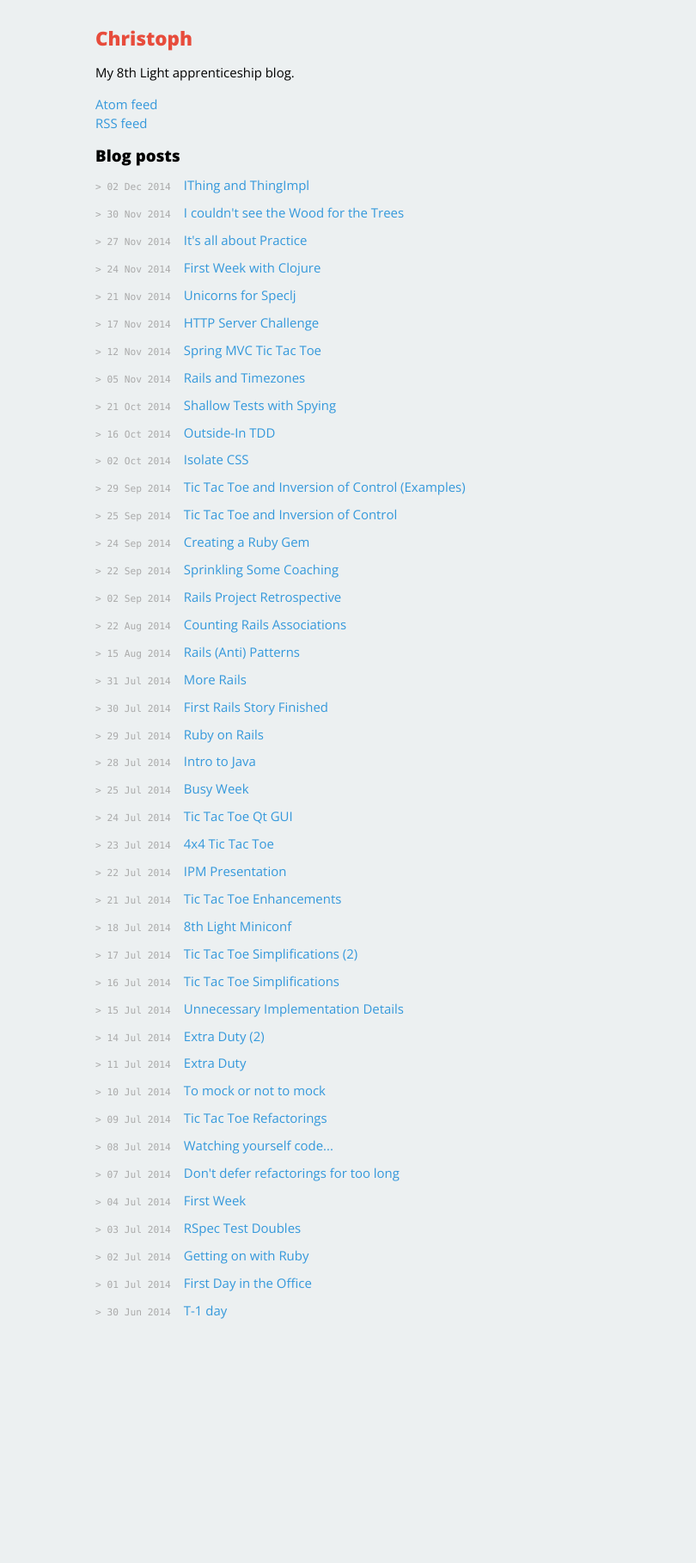
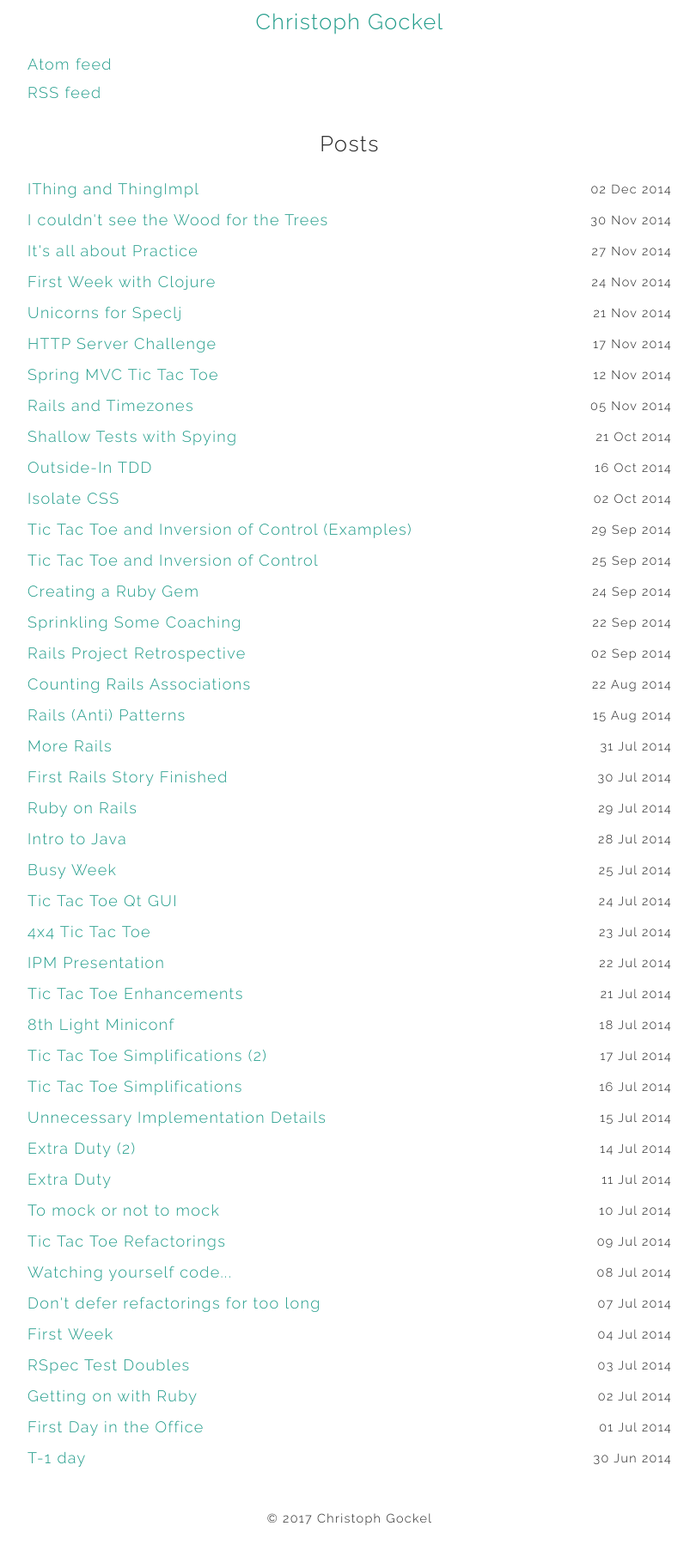
Before and after one commit to christophgockel/christophgockel.github.io, a Jekyll site: the page built from index.html, in a window 1280 px wide. Shown: the whole page at 86% size, without its empty margins (233-1043 px from the left). Built offline with Jekyll 4.4.1, drawn with Linux system fonts in a browser that asks for light colours; before the commit the page ends 1571 px from its top, so only the background shows below that.

Commit message:
Adds new styling

```diff
--- a/_config.yml
+++ b/_config.yml
@@ -1,5 +1,5 @@
 url: https://christophgockel.github.io
-name: "Christoph"
+name: "Christoph Gockel"
 encoding: utf-8
 safe: true
 
@@ -10,14 +10,11 @@ show_dir_listing: false
 timezone: Europe/London
 markdown: kramdown
 highlighter: pygments
-permalink: :title
+permalink: /posts/:title
 exclude: [README.md, LICENSE, Makefile]
-environment: production
 
-# Information for the Atom feed
-gereksiz:
-   author: "Christoph Gockel"
-   email: "cgockel@8thlight.com"
+author: "Christoph Gockel"
+email: "cgockel@8thlight.com"
 
 gems:
   - jekyll-feed
--- a/_config_development.yml
+++ /dev/null
@@ -1,2 +0,0 @@
-url: http://0.0.0.0:4000
-environment: development
--- a/_layouts/default.html
+++ b/_layouts/default.html
@@ -5,23 +5,22 @@
     <meta name="author" content="Christoph Gockel">
     <meta name="description" content="My 8th Light apprenticeship blog">
     <meta name="viewport" content="width=device-width">
-    <link rel="stylesheet" href="/css/syntax.css">
-    <link rel="stylesheet" href="/css/main.css">
-    <link rel="stylesheet" href="/css/normalize.css">
+    <link href='//fonts.googleapis.com/css?family=Raleway:400,300,600' rel='stylesheet' type='text/css' />
+    <link rel="stylesheet" href="{{ "/assets/normalize.css" | relative_url }}" />
+    <link rel="stylesheet" href="{{ "/assets/christophgockel.css" | relative_url }}" />
+    <link rel="stylesheet" href="{{ "/assets/syntax.css" | relative_url }}">
     <link rel="shortcut icon" href="/favicon.ico" type="image/x-icon">
     <link rel="icon" href="/favicon.ico" type="image/x-icon">
     <link rel="alternate" type="application/atom+xml" href="/atom.xml">
-    <title>{{ page.title }}</title>
+    <title>{{ page.title }} — {{ site.name }}</title>
   </head>
 
   <body>
-    <main>
     <header>
-    <h1 class="title"><a href="/">{{ site.name }}</a></h1>
+      <h1 class="title"><a href="/">{{ site.name }}</a></h1>
     </header>
 
     {{ content }}
-    </main>
 
     {% if site.environment == "production" %}
     <script>
@@ -35,5 +34,9 @@
 
     </script>
     {% endif %}
+
+    <footer>
+      <p>&copy; {{ "now" | date: "%Y" }} Christoph Gockel</p>
+    </footer>
   </body>
 </html>
--- /dev/null
+++ b/_sass/_body.scss
@@ -0,0 +1,23 @@
+body {
+  font-weight: 300;
+  letter-spacing: .075rem;
+  line-height: 1.8rem;
+  padding: .8rem;
+
+  header {
+    h1 {
+      font-size: 1.4rem;
+    }
+  }
+
+  footer {
+    p {
+      font-size: .8rem;
+      text-align: center;
+    }
+  }
+
+  @media (min-width: $desktop-size) {
+    padding: .5rem;
+  }
+}
--- /dev/null
+++ b/_sass/_global.scss
@@ -0,0 +1,103 @@
+*, *:before, *:after {
+  -moz-box-sizing: border-box;
+  -webkit-box-sizing: border-box;
+  box-sizing: border-box;
+}
+
+html {
+  font-size: 18px;
+
+  @media (min-width: $desktop-size) {
+    margin: 0 auto;
+    max-width: 60%;
+  }
+}
+
+body {
+  background: $background-color;
+  color: $text-color;
+  font-family: $font-family;
+}
+
+h1, h2, h3, h4, h5, h6 {
+  font-weight: 300;
+  line-height: 1.8rem;
+  margin-top: 0;
+  margin-bottom: 1rem;
+  text-align: center;
+}
+
+h1 {
+  font-size: 1.5rem;
+}
+
+h2 {
+  font-size: 1.4rem;
+}
+
+h3 {
+  font-size: 1.3rem;
+}
+
+h4 {
+  font-size: 1.2rem;
+}
+
+h5 {
+  font-size: 1.1rem;
+}
+
+h6 {
+  font-size: 1rem;
+}
+
+table {
+  border-collapse: collapse;
+  width: 100%;
+
+  th, td {
+    border-bottom: 1px solid #333333;
+    padding: .6rem 1rem;
+    text-align: left;
+  }
+
+  th:first-child, td:first-child {
+    padding-left: 0px;
+  }
+}
+
+p {
+  margin-top: 0;
+}
+
+pre, blockquote, dl, figure, table, p, ul, ol, form {
+  margin-bottom: 1.5rem;
+}
+
+ul > li, li > ul {
+  margin-bottom: 0;
+}
+
+ul {
+  padding-left: 1rem;
+
+  @media (min-width: $desktop-size) {
+    & {
+      padding-left: 2rem;
+    }
+  }
+}
+
+a {
+  color: $color-1;
+  text-decoration: none;
+}
+
+a:hover {
+  color: $color-2;
+}
+
+code {
+  letter-spacing: 0;
+  font-size: .9rem;
+}
--- /dev/null
+++ b/_sass/_home.scss
@@ -0,0 +1,19 @@
+article.home {
+  ul {
+    list-style-type: none;
+    margin-bottom: 2em;
+    padding-left: 0;
+  }
+
+  li {
+    line-height: 2em;
+    overflow: hidden;
+    text-overflow: ellipsis;
+    white-space: nowrap;
+
+    span {
+      float: right;
+      font-size: .8rem;
+    }
+  }
+}
--- /dev/null
+++ b/_sass/_posts.scss
@@ -0,0 +1,13 @@
+article.post {
+  header {
+    text-align: center;
+
+    h1 {
+      font-size: 1.3rem;
+    }
+
+    p {
+      font-size: 0.8rem;
+    }
+  }
+}
--- /dev/null
+++ b/_sass/_variables.scss
@@ -0,0 +1,36 @@
+$font-family: "Raleway", "HelveticaNeue", "Helvetica Neue", Helvetica, Arial, sans-serif;
+
+$background-color: #FFFFFF;
+$text-color: #222;
+
+$color-1: #1f9b89;
+$color-1a: #25afa1;
+$color-2: #237284;
+$color-2a: #2a899d;
+$color-3: #314b80;
+$color-3a: #3b5a99;
+$color-4: #6d4780;
+$color-4a: #835599;
+$color-5: #a15d82;
+$color-5a: #b4709b;
+$color-6: #c69d98;
+$color-6a: #d1b1ad;
+$color-7: #e1e0b0;
+$color-7a: #e7e6c0;
+
+$desktop-size: 801px;
+
+.color-1  { background-color: $color-1; }
+.color-1a { background-color: $color-1a; }
+.color-2  { background-color: $color-2; }
+.color-2a { background-color: $color-2a; }
+.color-3  { background-color: $color-3; }
+.color-3a { background-color: $color-3a; }
+.color-4  { background-color: $color-4; }
+.color-4a { background-color: $color-4a; }
+.color-5  { background-color: $color-5; }
+.color-5a { background-color: $color-5a; }
+.color-6  { background-color: $color-6; }
+.color-6a { background-color: $color-6a; }
+.color-7  { background-color: $color-7; }
+.color-7a { background-color: $color-7a; }
--- /dev/null
+++ b/assets/christophgockel.scss
@@ -0,0 +1,8 @@
+---
+---
+
+@import "variables";
+@import "global";
+@import "body";
+@import "home";
+@import "posts";
--- a/atom.xml
+++ b/atom.xml
@@ -8,8 +8,8 @@
    <updated>{{ site.time | date_to_xmlschema }}</updated>
    <id>{{ site.url }}</id>
    <author>
-      <name>{{ site.gereksiz.author }}</name>
-      <email>{{ site.gereksiz.email }}</email>
+      <name>{{ site.author }}</name>
+      <email>{{ site.email }}</email>
    </author>
 
    {% for post in site.posts %}
--- a/css/main.css
+++ /dev/null
@@ -1,184 +0,0 @@
-@import url(http://fonts.googleapis.com/css?family=Open+Sans:400,800&subset=latin,latin-ext);
-
-/* Some assumptions */
-* {
-   margin: 0;
-   padding: 0;
-
-   -moz-box-sizing: border-box;
-   -webkit-box-sizing: border-box;
-   box-sizing: border-box;
-}
-
-html, body { height: auto; }
-h1, h2, h3, h4, h5, h6 { font-size: 100%; }
-h2 { font-size: 125%; margin-bottom: .5em; }
-p { margin: 1em 0; }
-
-body {
-   background-color: #ecf0f1;
-   font: 13.34px "Open Sans", "Helvetica Neue", Helvetica, Arial, sans-serif;
-   font-size: small;
-   -webkit-font-smoothing: antialiased;
-   text-align: center;
-}
-
-/* Gentle links */
-a { color: #3498DB; text-decoration: none; }
-a:hover { color: #2980B9; }
-
-/* The blog posts archive, a long list */
-.posts {
-   list-style-type: none;
-   margin-bottom: 2em;
-}
-
-.posts li {
-   overflow: hidden;
-   text-overflow: ellipsis;
-   white-space: nowrap;
-   line-height: 2em;
-}
-
-.posts span {
-   color: #aaa;
-   font-family: Monaco, "Courier New", monospace;
-   font-size: 75%;
-   margin-right: 1em;
-}
-
-/* Don't display date if screen is small */
-@media only screen and (max-width: 400px) {
-   .posts li span { display: none; }
-}
-
-main {
-   font-size: 115%;
-   text-align: left;
-   margin: 2em auto 0.5em;
-   line-height: 1.5em;
-   max-width: 42em;
-   padding-left: 18px;
-   padding-right: 18px;
-}
-
-header a {
-   font-weight: bold;
-   text-decoration: none;
-}
-
-/* the website's name on the header */
-.title {
-   display: inline-block;
-   line-height: 0.5em;
-}
-
-.title a {
-   color: #e74c3c;
-}
-
-.title a:hover {
-   color: #000;
-}
-
-.title {
-   margin-top: .4em;
-}
-
-.meta {
-   color: #aaa;
-}
-
-code,
-pre {
-   font-family: Menlo, Monaco, "Courier New", monospace;
-}
-code {
-   padding: .25em .5em;
-   font-size: 75%;
-   color: #bf616a;
-   background-color: transparent;
-   border-radius: 3px;
-}
-pre {
-   display: block;
-   margin: 0 0 14px;
-   padding: 10px 20px;
-   font-size: 15px;
-   line-height: 1.4;
-   white-space: pre;
-   white-space: pre-wrap;
-   word-break: break-all;
-   word-wrap: break-word;
-   background-color: #eee;
-}
-pre code {
-   padding: 0;
-   font-size: 80%;
-   color: inherit;
-   background-color: transparent;
-}
-.highlight {
-   margin-bottom: 15px;
-   border-radius: 4px;
-}
-.highlight pre {
-   margin-bottom: 0;
-}
-
-blockquote {
-   padding: 0px 18px;
-   margin: 15px 0;
-   border-left: 4px solid rgba(52, 73, 94, 0.85);
-}
-
-blockquote p {
-   margin-bottom: 0;
-   color: #7a7a7a;
-}
-
-article {
-   overflow: auto;
-   word-wrap: break-word;
-}
-
-article ul, article ol {
-   margin-left: 1.35em;
-   margin-bottom: 0.7em;
-}
-
-/* Rounded corners, aligned, etc. */
-article img {
-   border-radius: 4px;
-   -webkit-border-radius: 4px;
-   -moz-border-radius: 4px;
-   display: block;
-   margin-left: auto;
-   margin-right: auto;
-   max-width: 100%;
-   vertical-align: middle;
-   page-break-inside: avoid;
-
-   box-shadow: 0 0 10px #888888;
-
-}
-
-footer {
-   height: 2.5em;
-}
-
-footer #date {
-   float: right;
-}
-
-footer #return,
-footer #date {
-   overflow: hidden;
-   text-overflow: ellipsis;
-   white-space: nowrap;
-}
-
-/* Remove the huge gap at the first paragraph */
-#home p.intro {
-   margin-top: 0px;
-}
--- a/index.html
+++ b/index.html
@@ -3,17 +3,20 @@ layout: default
 title: Christoph
 ---
 
-<div id="home">
-  <p class="intro">My 8th Light apprenticeship blog.</p>
+<article class="home">
   <p>
     <a href="/atom.xml">Atom feed</a><br/>
     <a href="/rss.xml">RSS feed</a>
   </p>
 
-  <h2>Blog posts</h2>
-  <ul class="posts">
+  <h2>Posts</h2>
+
+  <ul>
     {% for post in site.posts %}
-      <li><span>&gt; {{ post.date | date_to_string }}</span> <a href="{{ post.url }}">{{ post.title }}</a></li>
+      <li>
+        <a href="{{ post.url }}">{{ post.title }}</a>
+        <span>{{ post.date | date_to_string }}</span>
+      </li>
     {% endfor %}
   </ul>
-</div>
+</article>
--- a/rss.xml
+++ b/rss.xml
@@ -8,7 +8,7 @@
     <description>My 8th Light apprenticeship blog.</description>
     <link>{{ site.url }}"/></link>
     <lastBuildDate>{{ site.time | date_to_xmlschema }}</lastBuildDate>
-    <managingEditor>{{ site.gereksiz.email }} ({{ site.gereksiz.author }})</managingEditor>
+    <managingEditor>{{ site.email }} ({{ site.author }})</managingEditor>
 
     {% for post in site.posts %}
       <item>
```
Also changed, not shown: _layouts/page.html (deleted, +0 -13 lines), _layouts/post.html (+7 -12 lines), styleguide.md (added, +41 -0 lines), README.md, assets/normalize.css (renamed from css/normalize.css), assets/syntax.css (renamed from css/syntax.css), 1 other file.
